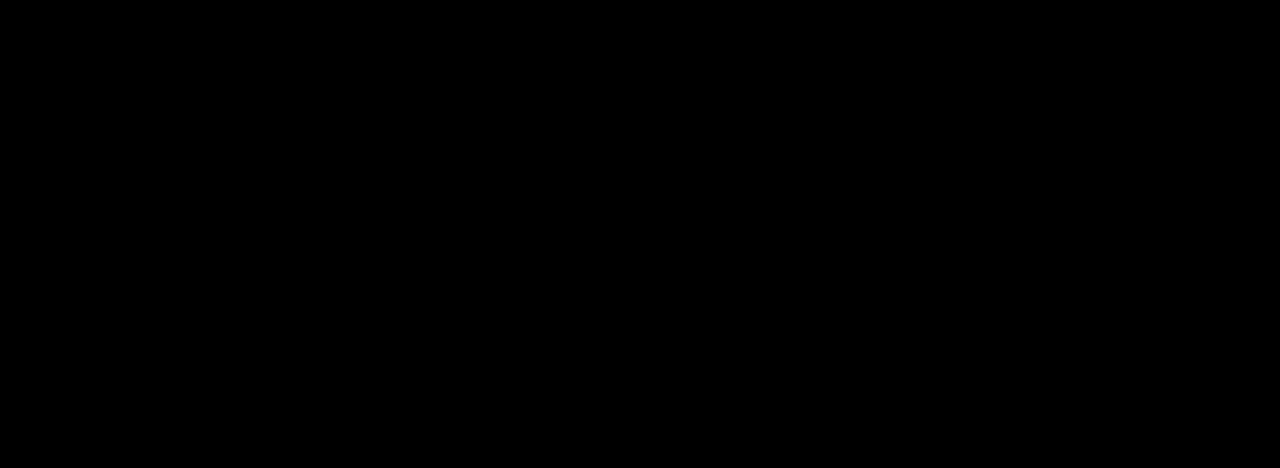
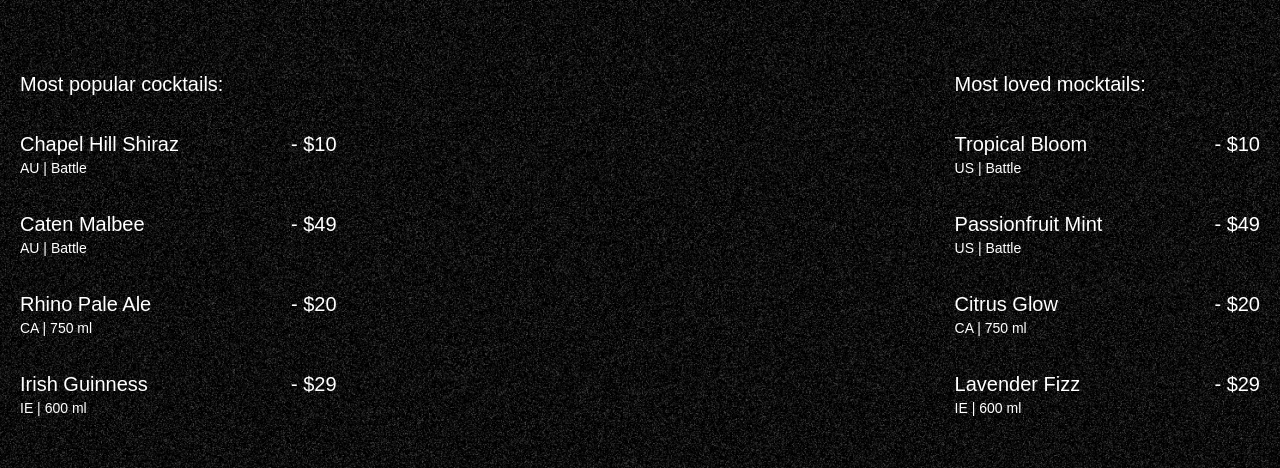
Before and after one commit to Next-Gen-Coder-2007/Gsap_cocktail, a React (Vite) app: page / in a window 1280 px wide. Shown: the part 890-1358 px from the top of the page. Built offline with nearby package versions, Linux system fonts and the light colour scheme; a web font is replaced by a local one.

Commit message:
Implemented the cocktails sections

```diff
--- a/src/App.jsx
+++ b/src/App.jsx
@@ -2,6 +2,7 @@
 import gsap from 'gsap'
 import Navbar from "./components/Navbar"
 import Hero from "./components/Hero"
+import Cocktails from "./components/Cocktails"
 
 gsap.registerPlugin(ScrollTrigger, SplitText)
 
@@ -10,6 +11,7 @@
     <main>
         <Navbar />
         <Hero />
+        <Cocktails />
     </main>
   )
 }
--- /dev/null
+++ b/src/components/Cocktails.jsx
@@ -0,0 +1,63 @@
+import { useGSAP } from '@gsap/react'
+import gsap from 'gsap';
+import {cocktailLists, mockTailLists} from '../../constants'
+
+const Cocktails = () => {
+
+  useGSAP(() => {
+    const parralaxTimeline = gsap.timeline({
+      scrollTrigger: {
+        trigger: '#cocktails',
+        start:'top 30%',
+        end: 'bottom 80%',
+        scrub: true,
+      }
+    })
+
+    parralaxTimeline.from('#c-left-leaf', {
+      x:-100, y:100
+    })
+    .from('#c-right-leaf', {
+      x: 100, y:100,
+    })
+  })
+  return (
+    <section id="cocktails" className="noisy">
+        <img src="/images/cocktail-left-leaf.png" alt="l-leaf" id="c-left-leaf"/>
+        <img src="/images/cocktail-right-leaf.png" alt="r-leaf" id="c-right-leaf"/>
+
+        <div className="list">
+          <div className="popular">
+            <h2>Most popular cocktails:</h2>
+            <ul>
+              {cocktailLists.map((drink) => (
+                <li key={drink.name}>
+                  <div className="md:me-28">
+                    <h2>{drink.name}</h2>
+                    <p>{drink.country} | {drink.detail}</p>
+                  </div>
+                  <span>- {drink.price}</span>
+                </li>
+              ))}
+            </ul>
+          </div>
+          <div className="loved">
+            <h2>Most loved mocktails:</h2>
+            <ul>
+              {mockTailLists.map((drink) => (
+                <li key={drink.name}>
+                  <div className="md:me-28">
+                    <h2>{drink.name}</h2>
+                    <p>{drink.country} | {drink.detail}</p>
+                  </div>
+                  <span>- {drink.price}</span>
+                </li>
+              ))}
+            </ul>
+          </div>
+        </div>
+    </section>
+  )
+}
+
+export default Cocktails
```
